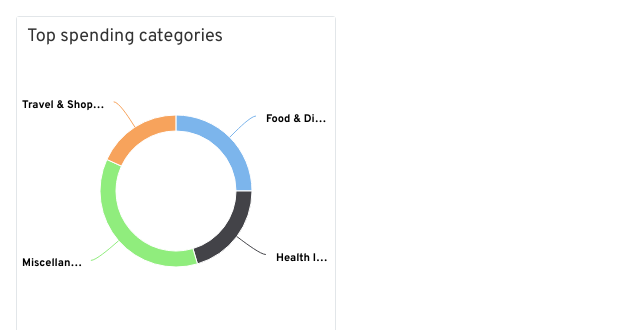
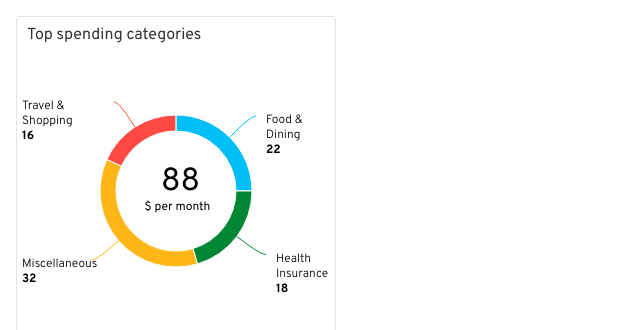
Before and after one commit to nareshbhatia/highcharts-demo, a React (Create React App) app: page / in a window 1280 px wide. Shown: the top 330 px of the page, without its empty margins (0-640 px from the left). Built offline with nearby package versions, Linux system fonts and the light colour scheme.

Commit message:
Added total value in the center of the pie chart

```diff
--- a/src/App.css
+++ b/src/App.css
@@ -4,6 +4,9 @@ body {
 
 .app {
     margin: 16px;
+}
+
+.chart {
     width: 320px;
     height: 320px;
     border: 1px solid #E2E6E9;
--- a/src/App.tsx
+++ b/src/App.tsx
@@ -1,34 +1,12 @@
 import React from 'react';
-import Highcharts from 'highcharts';
-import HighchartsReact from 'highcharts-react-official';
+import { DataPoint } from './DataPoint';
+import { PieChart } from './PieChart';
 import './App.css';
 
-const gridSize = 152;
-const gridInnerSize = gridSize - 32;
+const pieSize = 152;
+const pieInnerSize = pieSize - 32;
 
-const options = {
-    chart: {
-        type: 'pie',
-        style: {
-            fontFamily: 'Overpass',
-        },
-    },
-    credits: {
-        enabled: false,
-    },
-    plotOptions: {
-        pie: {
-            size: gridSize,
-            innerSize: gridInnerSize,
-        }
-    },
-    title: {
-        text: 'Top spending categories',
-        align: 'left',
-    },
-    series: [
-        {
-            data: [
+const data: Array<DataPoint> = [
     {
         name: 'Food & Dining',
         y: 22,
@@ -45,19 +23,20 @@ const options = {
         name: 'Travel & Shopping',
         y: 16,
     },
-            ],
-        },
-    ],
-};
+];
 
 export const App = () => {
     return (
-        <div className="app">
-            <HighchartsReact
-                highcharts={Highcharts}
-                containerProps={{ style: { width: '100%', height: '100%' } }}
-                options={options}
+        <main className="app">
+            <div className="chart">
+                <PieChart
+                    title="Top spending categories"
+                    totalLabel="$ per month"
+                    pieSize={pieSize}
+                    pieInnerSize={pieInnerSize}
+                    data={data}
                 />
             </div>
+        </main>
     );
 };
--- /dev/null
+++ b/src/DataPoint.ts
@@ -0,0 +1,4 @@
+export interface DataPoint {
+    name: string;
+    y: number;
+}
--- /dev/null
+++ b/src/PieChart.tsx
@@ -0,0 +1,160 @@
+import React, { useEffect, useRef, useState } from 'react';
+import Highcharts from 'highcharts';
+import HighchartsReact from 'highcharts-react-official';
+import { DataPoint } from './DataPoint';
+
+const initialOptions = {
+    chart: {
+        type: 'pie',
+        style: {
+            fontFamily: 'Overpass',
+        },
+    },
+    credits: {
+        enabled: false,
+    },
+    plotOptions: {
+        pie: {
+            allowPointSelect: true,
+            dataLabels: {
+                distance: 30, // this is the default
+                format: '{point.name}<br /><b>{point.y}</b>',
+                style: {
+                    fontSize: '12px',
+                    fontWeight: 300,
+                    textOverflow: 'clip',
+                },
+            },
+        },
+        series: {
+            cursor: 'pointer',
+            states: {
+                hover: {
+                    enabled: false,
+                },
+                inactive: {
+                    opacity: 1,
+                },
+            },
+        },
+    },
+    title: {
+        align: 'left',
+        style: {
+            fontSize: '16px',
+        },
+    },
+    tooltip: {
+        enabled: false,
+    },
+};
+
+Highcharts.setOptions({
+    colors: [
+        '#00BFF8',
+        '#008733',
+        '#FFB618',
+        '#FF4A44',
+        '#64E572',
+        '#FF9655',
+        '#FFF263',
+        '#6AF9C4',
+    ],
+});
+
+export interface PieChartProps {
+    title: string;
+    totalLabel: string;
+    pieSize: number;
+    pieInnerSize: number;
+    data: Array<DataPoint>;
+}
+
+export const PieChart = ({
+    title,
+    totalLabel,
+    pieSize,
+    pieInnerSize,
+    data,
+}: PieChartProps) => {
+    const chartRef = useRef(null);
+    const [chartOptions, setChartOptions] = useState(initialOptions);
+
+    useEffect(() => {
+        // @ts-ignore
+        const chart = chartRef?.current?.chart;
+        if (!chart) {
+            return;
+        }
+
+        // set options from props
+        setChartOptions({
+            plotOptions: {
+                pie: {
+                    // @ts-ignore
+                    size: pieSize,
+                    innerSize: pieInnerSize,
+                },
+                series: {
+                    cursor: 'pointer',
+                    states: {
+                        hover: {
+                            enabled: false,
+                        },
+                        inactive: {
+                            opacity: 1,
+                        },
+                    },
+                },
+            },
+            // @ts-ignore
+            series: [
+                {
+                    data,
+                },
+            ],
+            title: {
+                // @ts-ignore
+                text: title,
+            },
+        });
+
+        // compute total
+        const total = data.reduce(
+            (accumulator, currentValue) => accumulator + currentValue.y,
+            0
+        );
+
+        // render total
+        const x = chart.plotSizeX / 2 - chart.plotLeft / 2;
+        const y = chart.plotSizeY / 2 + chart.plotTop;
+
+        chart.totalValue = chart.renderer
+            .text(total, x, y)
+            .css({
+                fontSize: '32px',
+            })
+            .add();
+
+        chart.totalValueLabel = chart.renderer
+            .text(totalLabel, 0, 0)
+            .css({
+                fontSize: '12px',
+            })
+            .add();
+
+        chart.totalValueLabel.translate(
+            x - chart.totalValueLabel.getBBox().width / 4,
+            y + chart.totalValue.getBBox().height / 2
+        );
+    }, [title, totalLabel, pieSize, pieInnerSize, data]);
+
+    return (
+        <HighchartsReact
+            highcharts={Highcharts}
+            containerProps={{ style: { width: '100%', height: '100%' } }}
+            options={chartOptions}
+            ref={chartRef}
+        />
+    );
+};
```
Lines whose indentation alone changed are shown as unchanged.
